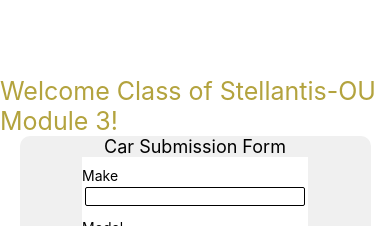
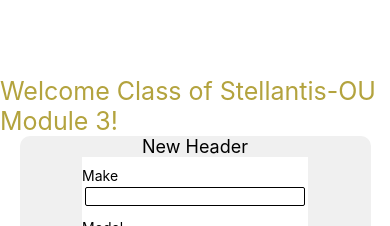
Before and after one commit to palmex/frontend0228, a React Native app: screen / in a window 390 px wide. Shown: the top 226 px of the page. Built offline with nearby package versions, Linux system fonts and the light colour scheme.

Commit message:
pre assignment code

```diff
--- a/App.js
+++ b/App.js
@@ -7,7 +7,7 @@
   return (
     <View style={styles.container}>
       <Text style={styles.title} >Welcome Class of Stellantis-OU Module 3!</Text>
-      <Car header={"Car Submission Form"}></Car>
+      <Car header={"New Header"}></Car>
     </View>
   );
 
```
Also changed, not shown: components/Car.js (+11 -0 lines).
